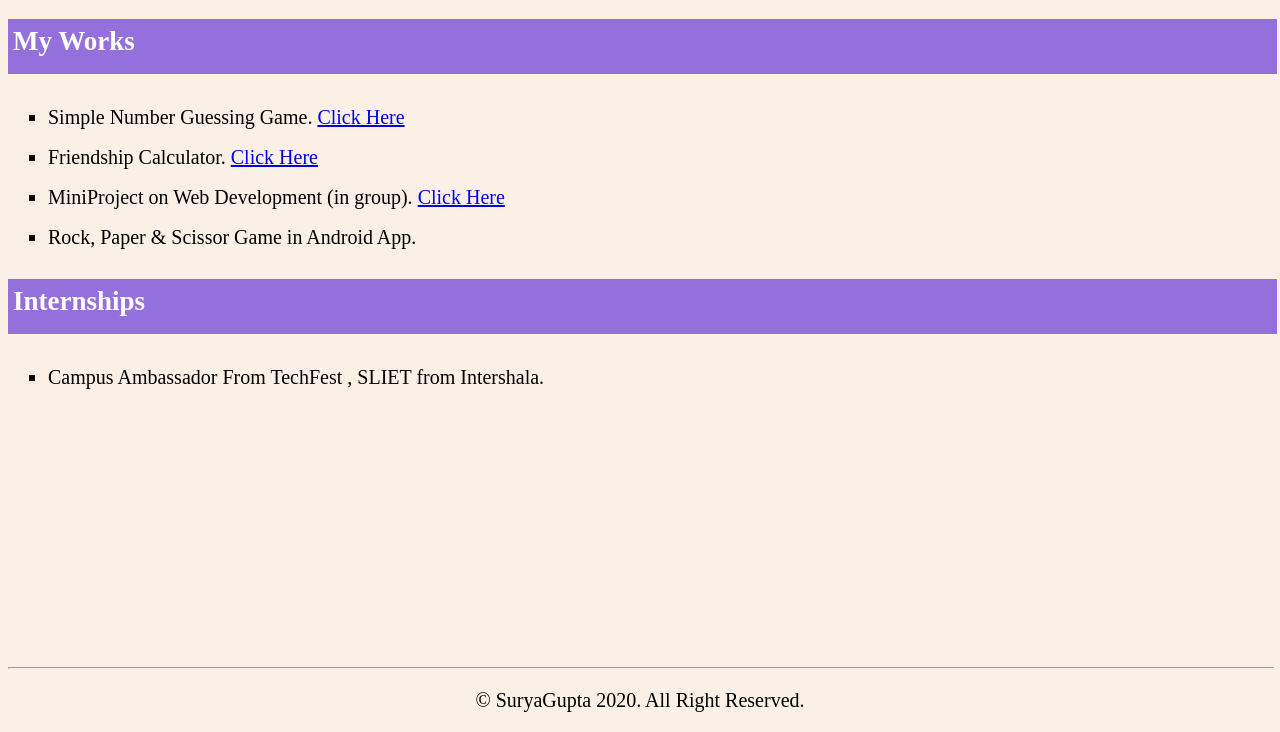
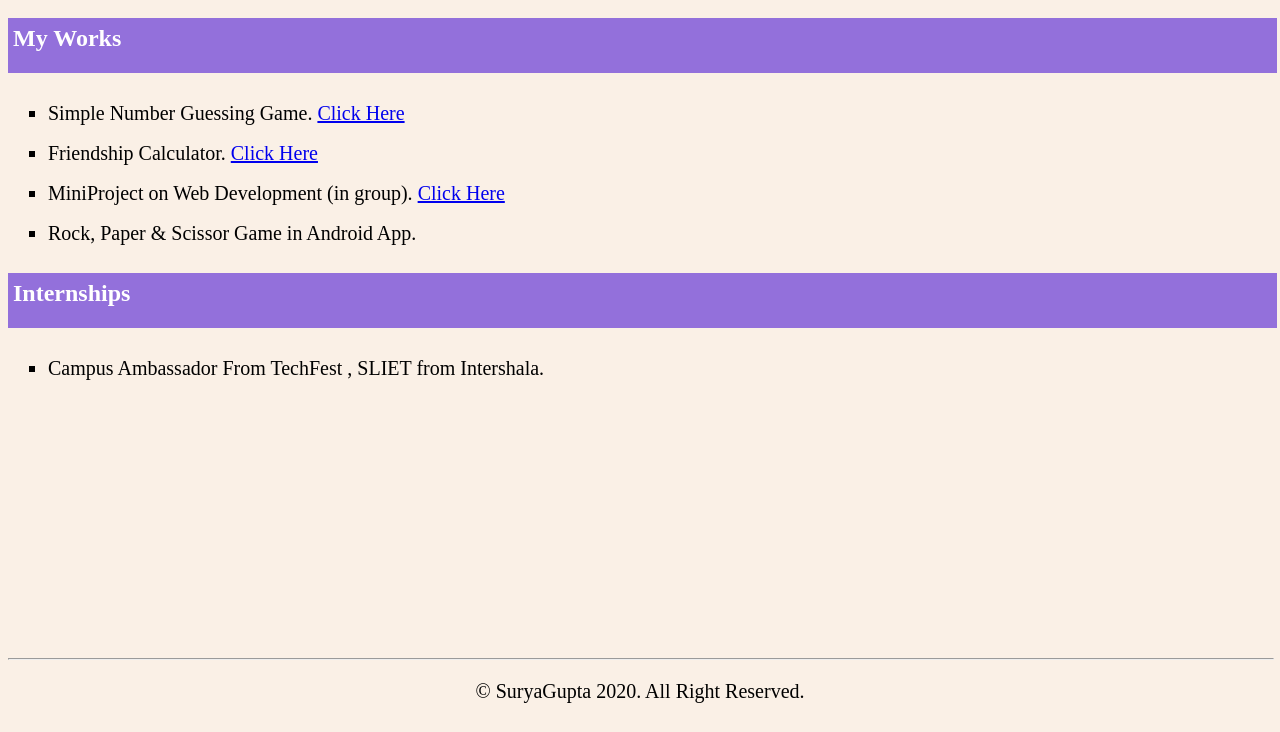
Before and after one commit to Anmol-Gup/portfolio, a plain HTML site: page inter.html in a window 1280 px wide. Shown: the part 68-800 px from the top of the page. Drawn offline with Linux system fonts and the light colour scheme.

Commit message:
Update inter.html

```diff
--- a/inter.html
+++ b/inter.html
@@ -13,7 +13,6 @@ h1{
 }
 h2{
   background:mediumpurple;
-  font-size:27px;
   width:100%;
   height:6vh;
   padding-top:7px;
```
